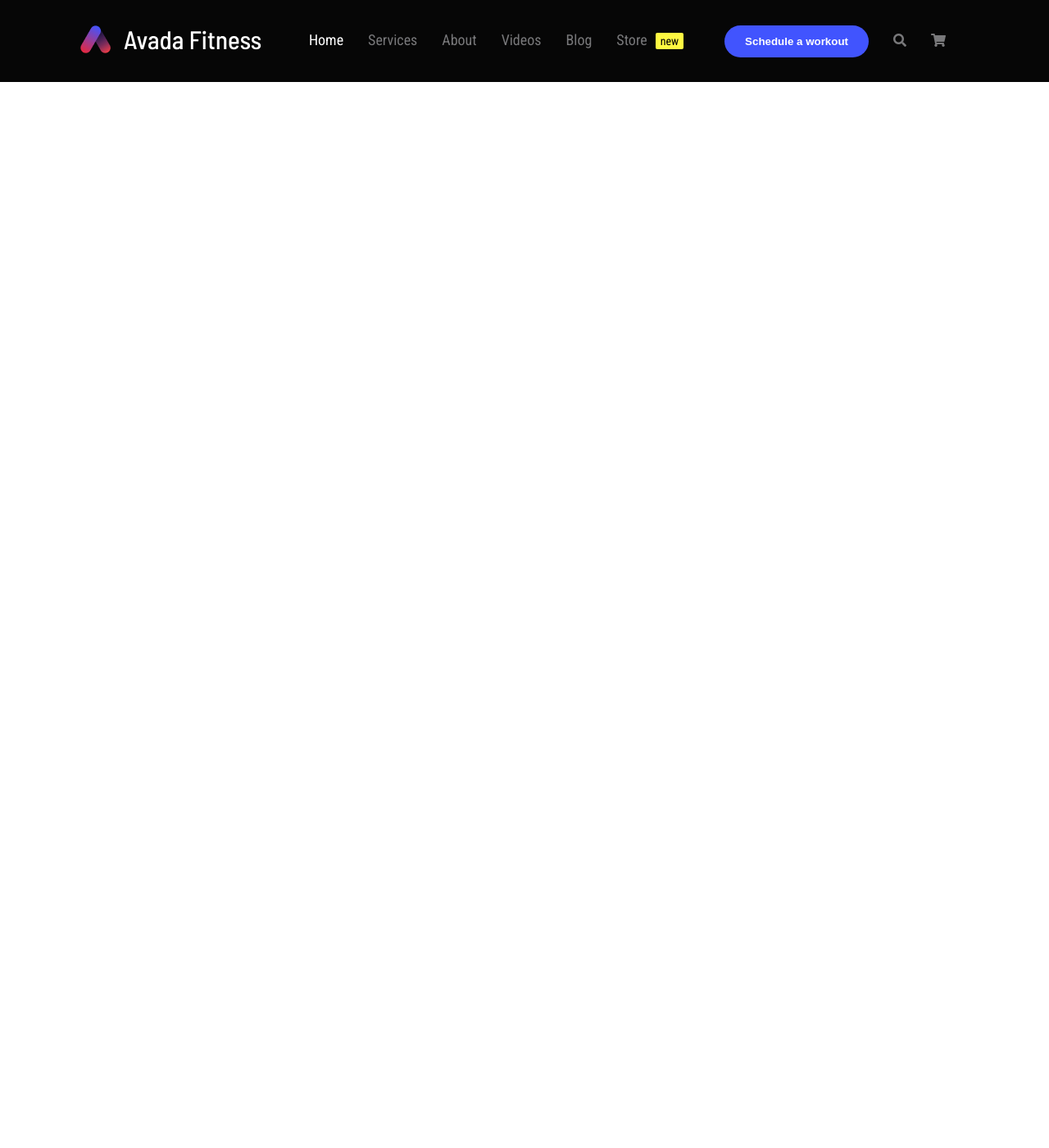
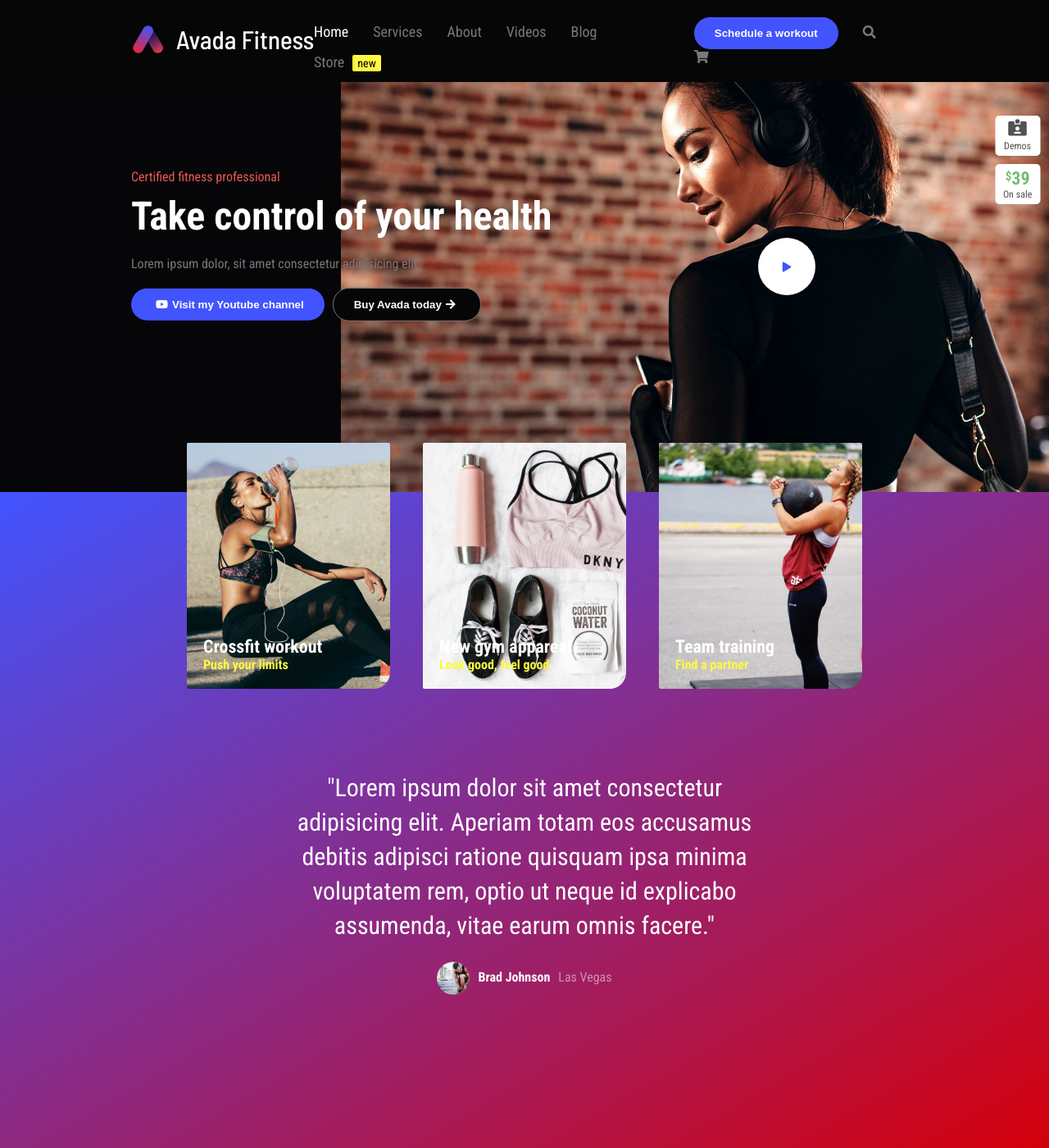
Before and after one commit to AnaisDiGenua/proj-html-vuejs, a Vue app: page / in a window 1280 px wide. Shown: the whole page at 82% size. Before the commit the page ends 800 px from the top, so only its background shows below. Built offline with nearby package versions, Linux system fonts and the light colour scheme.

Commit message:
services section

```diff
--- a/src/assets/style/global.scss
+++ b/src/assets/style/global.scss
@@ -13,7 +13,7 @@
 
 /* COMMONS */
 .container {
-    width: 85%;
+    width: 75%;
     margin: 0 auto;
 }
 ul {
@@ -35,6 +35,14 @@ ul {
             background-color: $hoverBtn1;
         }
     }
+    &.btn2 {
+        background-color: $btn2;
+        border: 1px solid $gray;
+        &:hover {
+            background-color: $hoverBtn2;
+            color: black;
+        }
+    }
 }
 
 
@@ -42,3 +50,28 @@ ul {
 body {
     font-family: 'Roboto Condensed', sans-serif;
 }
+.red-text {
+    color: $hoverBtn1;
+}
+.yellow-text {
+    font-weight: 700;
+    color: $yellow;
+}
+h4 {
+    font-size: 1.375rem;
+    color: $white;
+}
+.quote-box {
+    display: flex;
+    flex-direction: column;
+    align-items: center;
+    .quote-content {
+        width: 60%;
+        text-align: center;
+        p {
+            color: $white;
+            font-size: 1.875rem;
+            line-height: 1.4;
+        }
+    }
+}
--- a/src/assets/style/partials/variables.scss
+++ b/src/assets/style/partials/variables.scss
@@ -6,3 +6,4 @@ $btn3: #bc0428;
 $darkColor: #060606;
 $white: #fff;
 $gray: #78787a;
+$yellow: #fff941
--- /dev/null
+++ b/src/components/commons/CardServices.vue
@@ -0,0 +1,60 @@
+<template>
+    <div class="card-container">
+        <div class="card">
+            <img src="../../assets/img/service6-2x.jpg" alt="crossfit workout photo">
+            <div class="content-box">
+                <h4>Crossfit workout</h4>
+                <p class="yellow-text">Push your limits</p>
+            </div>
+        </div>
+        <div class="card">
+            <img src="../../assets/img/box1-2x.jpg" alt="gym apparel photo">
+            <div class="content-box">
+                <h4>New gym appareal</h4>
+                <p class="yellow-text">Look good, feel good</p>
+            </div>
+        </div>
+        <div class="card">
+            <img src="../../assets/img/box3-2x.jpg" alt="team training photo">
+            <div class="content-box">
+                <h4>Team training</h4>
+                <p class="yellow-text">Find a partner</p>
+            </div>
+        </div>
+    </div>
+</template>
+
+<script>
+export default {
+    name: 'CardServices'
+}
+</script>
+
+<style lang="scss" scoped>
+    .card-container {
+            display: flex;
+            flex-wrap: wrap;
+            justify-content: center;
+            position: relative;
+            bottom: 80px;
+            .card {
+                width: calc(90% / 3 - 40px);
+                height: 300px;
+                margin: 20px;
+                border-radius: 2px 2px 20px 2px;
+                overflow: hidden;
+                position: relative;
+                cursor: pointer;
+                img {
+                    width: 300px;
+                    object-fit: cover;
+                }
+                .content-box {
+                    position: absolute;
+                    bottom: 20px;
+                    left: 20px;
+                }
+            }
+        }
+
+</style>
--- a/src/components/commons/NavBar.vue
+++ b/src/components/commons/NavBar.vue
@@ -67,7 +67,7 @@ export default {
             display: inline;
             font-size: .875rem;
             color: black;
-            background-color: #fff941;
+            background-color: $yellow;
             border-radius: 2px;
             margin-left: 10px;
             padding: 2px 6px ;
--- a/src/components/macro/Main.vue
+++ b/src/components/macro/Main.vue
@@ -1,10 +1,20 @@
 <template>
-    <main></main>
+    <main>
+        <Hero/>
+        <Services/>
+    </main>
 </template>
 
 <script>
+import Hero from '../sections/Hero.vue';
+import Services from '../sections/Services.vue';
+
 export default {
-    name: 'Main'
+    name: 'Main',
+    components:  {
+        Hero,
+        Services
+    }
 }
 </script>
 
--- /dev/null
+++ b/src/components/sections/Hero.vue
@@ -0,0 +1,119 @@
+<template>
+    <section>
+        <div class="container">
+            <!-- inizio contenuto -->
+            <div class="content">
+                <p class="red-text">Certified fitness professional</p>
+                <h1>Take control of your health</h1>
+                <p class="gray-text">Lorem ipsum dolor, sit amet consectetur adipisicing elit.</p>
+                <button class="btn btn1"><i class="fab fa-youtube"></i>Visit my Youtube channel</button>
+                <button class="btn btn2">Buy Avada today<i class="fas fa-arrow-right"></i></button>
+            </div>
+            <!-- /contenuto -->
+            <!-- play button -->
+            <div class="play-btn">
+                <i class="fas fa-play"></i>
+            </div>
+            <!-- /play button -->
+        </div>
+        <!-- sale button -->
+        <div class="sale-btn">
+            <div class="box">
+                <i class="fas fa-id-card-alt"></i>
+                <p>Demos</p>
+            </div>
+            <div class="box">
+                <p class="green-text">39</p>
+                <p>On sale</p>
+            </div>
+        </div>
+        <!-- /sale button -->
+    </section>
+</template>
+
+<script>
+export default {
+    name: 'Hero'
+}
+</script>
+
+<style lang="scss" scoped>
+@import '../../assets/style/partials/variables.scss';
+
+    section {
+        height: 500px;
+        background-image: url(../../assets/img/slider82x-scaled.jpg);
+        background-size: cover;
+        background-position: top;
+        color: white;
+        position: relative;
+        .content {
+            position: absolute;
+            top: 50%;
+            transform: translateY( -70%);
+            h1 {
+            font-size: 3rem;
+            margin: 10px 0 20px 0;
+            }
+            .gray-text {
+                color: $gray;
+            }
+            button {
+                margin: 20px 10px 20px 0;
+                i {
+                    margin: 0 5px;
+                }
+            }
+        }
+        .play-btn {
+            width: 70px;
+            height: 70px;
+            line-height: 70px;
+            text-align: center;
+            background-color: white;
+            border-radius: 50%;
+            position: absolute;
+            top: 45%;
+            left: 75%;
+            transform: translate(-50%, -50%);
+            i {
+                color: $btn1;
+                font-size: .75rem;
+            }
+        }
+        .sale-btn {
+            position: absolute;
+            top: 20%;
+            left: 97%;
+            transform: translate(-50%, -50%);
+            .box {
+                width: 55px;
+                background-color: $white;
+                text-align: center;
+                color: rgb(82, 82, 82);
+                border-radius: 5px;
+                padding: 5px 8px;
+                margin-bottom: 10px;
+                i {
+                    font-size: 1.25rem;
+                    margin-bottom: 5px;
+                }
+                p {
+                    font-size: .75rem;
+                    &.green-text{
+                        font-size: 1.375rem;
+                        font-weight: 700;
+                        color: rgb(114, 189, 114);
+                        &::before {
+                            content: '$';
+                            display: inline-block;
+                            font-size: .9375rem;
+                            position: relative;
+                            bottom: 5px;
+                        }
+                    }
+                }
+            }
+        }
+    }
+</style>
--- /dev/null
+++ b/src/components/sections/Services.vue
@@ -0,0 +1,56 @@
+<template>
+    <section>
+        <div class="container">
+            <CardServices/>
+            <div class="quote-box">
+                <div class="quote-content">
+                    <p>"Lorem ipsum dolor sit amet consectetur adipisicing elit. Aperiam totam eos accusamus debitis adipisci ratione quisquam ipsa minima voluptatem rem, optio ut neque id explicabo assumenda, vitae earum omnis facere."</p>
+                    <div class="author-box">
+                        <img src="../../assets/img/avatar-1-2x.jpg" alt="avatar photo">
+                        <span>Brad Johnson</span>
+                        <span>Las Vegas</span>
+                    </div>
+                </div>
+            </div>
+        </div>
+    </section>
+</template>
+
+<script>
+import CardServices from '../commons/CardServices.vue';
+
+export default {
+    name: 'Services',
+    components: {
+        CardServices
+    }
+}
+</script>
+
+<style lang="scss" scoped>
+@import '../../assets/style/partials/variables.scss';
+
+    section {
+        height: 800px;
+        background-image: linear-gradient(150deg, #4154ff 0%, #d5000b 100%);
+        .author-box  {
+            height: 44px;
+            line-height: 44px;
+            margin-top: 20px;
+            span {
+                color: rgba(255, 255, 255, 0.5);
+            }
+            span:first-of-type{
+                font-weight: 700;
+                color: $white;
+                margin: 0 10px;
+            }
+            img {
+                width: 40px;
+                border-radius: 50%;
+                vertical-align: middle;
+            }
+        }
+    }
+
+</style>
```
